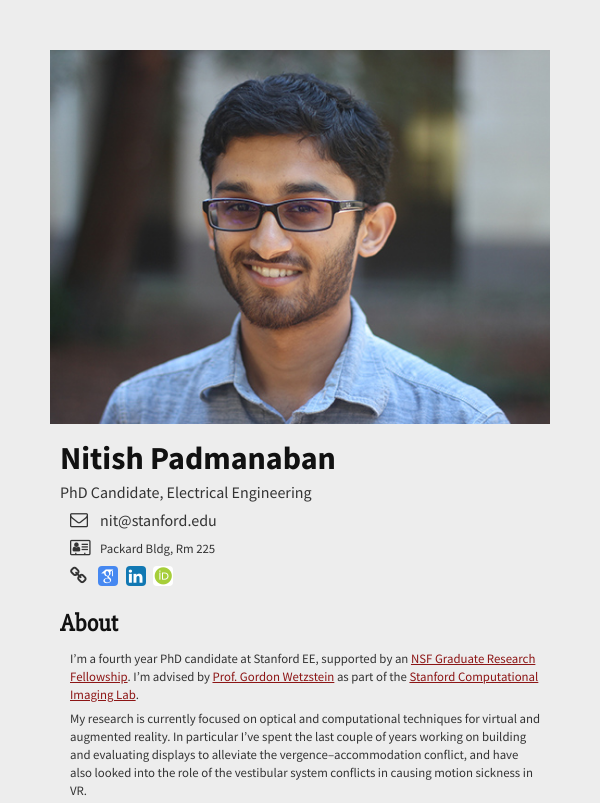
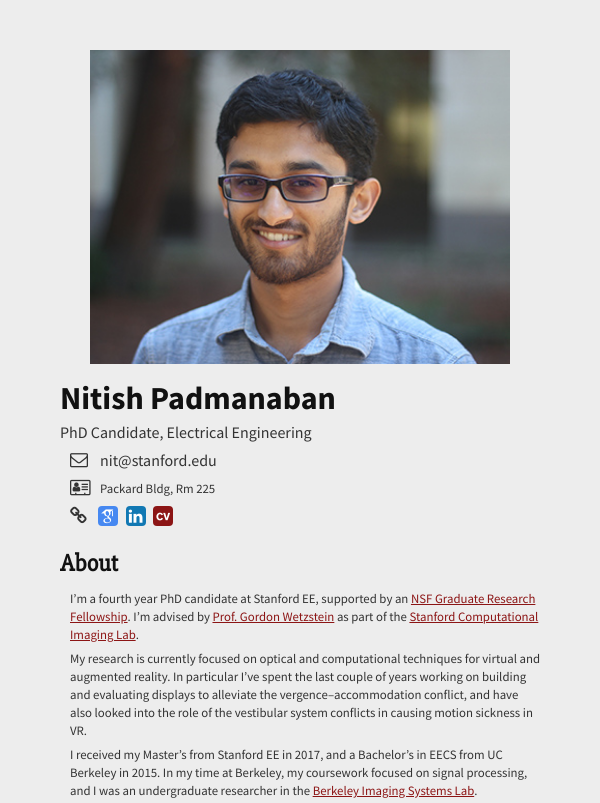
Before and after one commit to nitishpdmn/nitishpdmn.github.io, a plain HTML site: page index.html in a window 600 px wide. Shown: the top 803 px of the page. Drawn offline with Linux system fonts and the light colour scheme; files whose address does not match are found by name.

Commit message:
profile image max width, remove orcid, add cv

```diff
--- a/style.css
+++ b/style.css
@@ -58,6 +58,12 @@ a:hover {
 
 .about img {
 	width: 100%;
+	max-width: 420px;
+}
+@media screen and (min-width: 520px) and (max-width: 699px) {
+	.about img {
+		margin-left: calc(50% - 210px);
+	}
 }
 
 h1, h2 {
@@ -153,6 +159,11 @@ h2 {
 .external a.linkedin {
 	color: white;
 	background-color: #1178b3;
+}
+
+.external a.cv {
+	color: white;
+	background-color: #8c1515;
 }
 
 .external a.orcid {
```
Also changed, not shown: index.html (+2 -1 lines), 1 other file.
